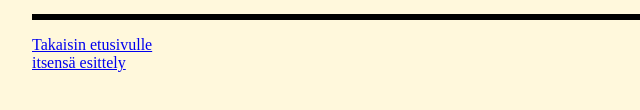
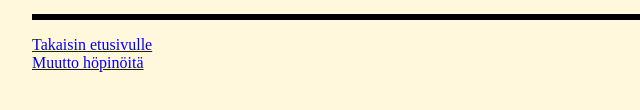
Before and after one commit to RuuJenna/Ruujenna.github.io, a plain HTML site: page second.html in a window 1280 px wide. Shown: the part 1417-1527 px from the top of the page, 168-808 px from the left. Drawn offline with Linux system fonts and the light colour scheme.

Commit message:
Add files via upload

```diff
--- a/second.html
+++ b/second.html
@@ -23,6 +23,6 @@
     <p></p>
     <a href="index.html">Takaisin etusivulle</a> <br>
 
-    <a href="third.html">itsensä esittely</a>
+    <a href="third.html">Muutto höpinöitä</a>
     </body>
 </html>
```
